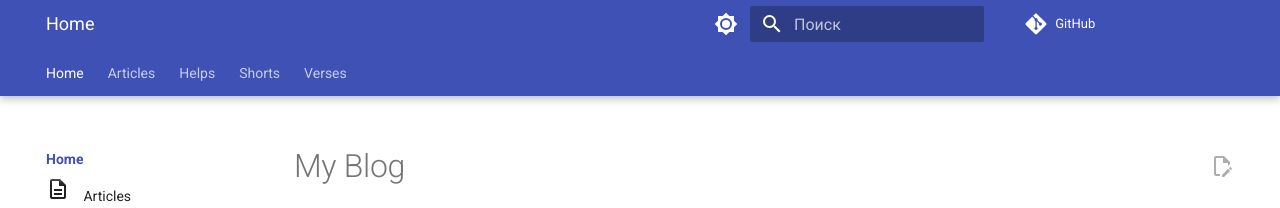
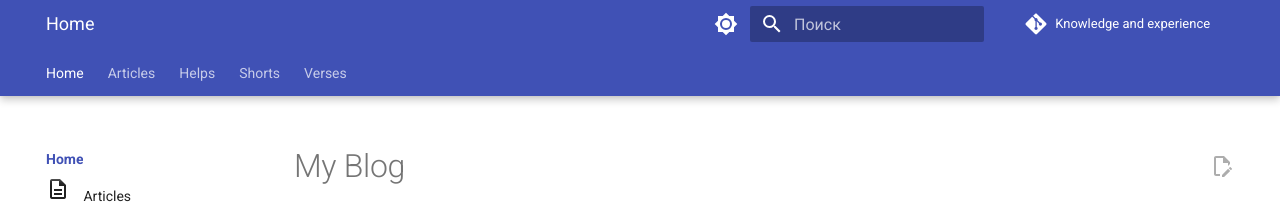
Before and after one commit to keygenqt/articles, an MkDocs documentation site: the page built from docs/index.md, in a window 1280 px wide. Shown: the top 208 px of the page. Built offline with MkDocs 1.6.1 and Material for MkDocs 9.7.7, drawn with Linux system fonts in a browser that asks for light colours; comment, search, counter and statistics services are not loaded.

Commit message:
Added repo_name

```diff
--- a/mkdocs.yml
+++ b/mkdocs.yml
@@ -1,5 +1,6 @@
 site_name: My Blog
 site_url: https://keygenqt.github.io/articles/
+repo_name: 'Knowledge and experience'
 repo_url: https://github.com/keygenqt/articles/
 
 nav:
```
